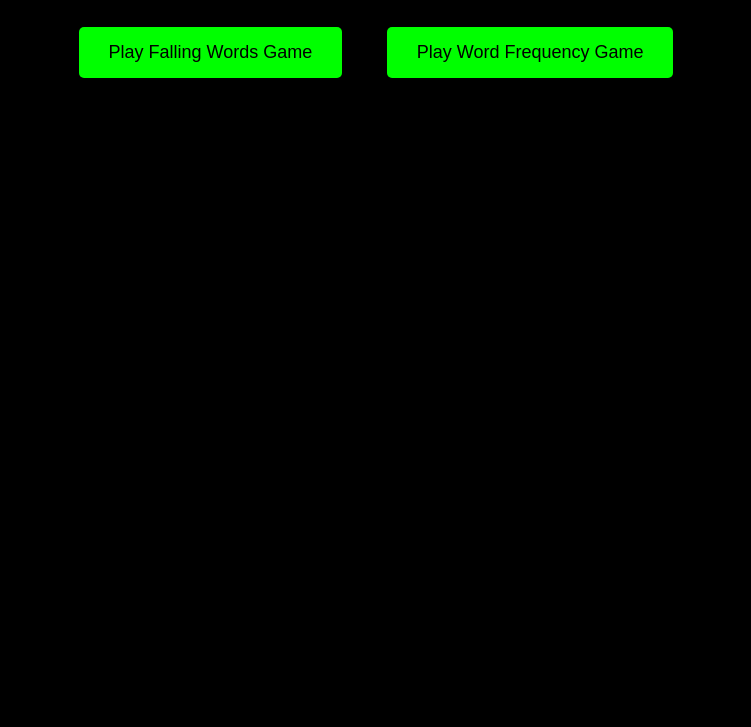
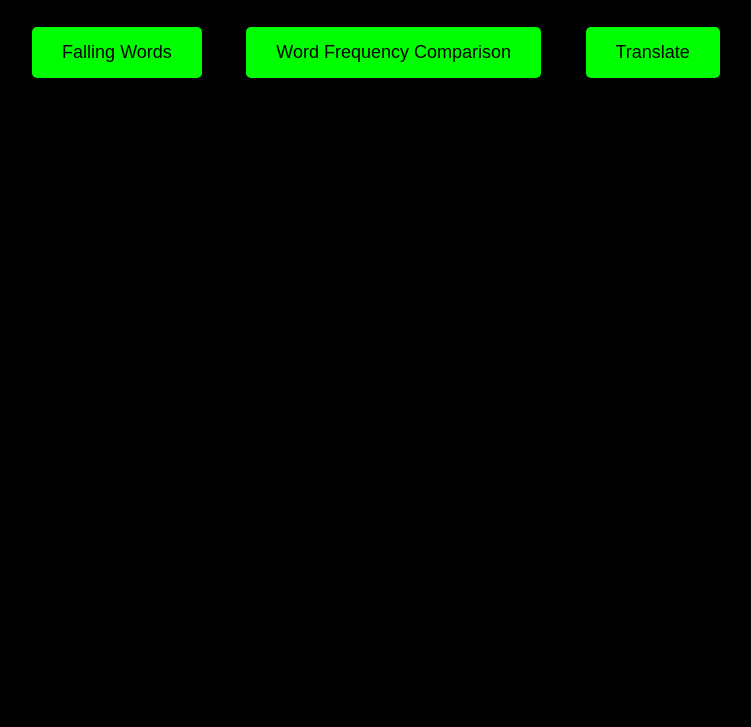
Before and after one commit to GrahamDerry/LanguageGames, a plain HTML site: page index.html in a window 1280 px wide. Shown: the part 73-800 px from the top of the page, without its empty margins (264-1015 px from the left). Drawn offline with Linux system fonts and the light colour scheme.

Commit message:
Added translation service link to homepage

```diff
--- a/index.html
+++ b/index.html
@@ -34,7 +34,8 @@
 </head>
 <body>
     <h1>Welcome to Language Games</h1>
-    <a href="./falling-words-game/index.html">Play Falling Words Game</a>
-    <a href="./word-frequency-game/index.html">Play Word Frequency Game</a>
+    <a href="./falling-words-game/index.html">Falling Words</a>
+    <a href="./word-frequency-game/index.html">Word Frequency Comparison</a>
+    <a href="./translate/index.html">Translate</a>
 </body>
 </html>
```
